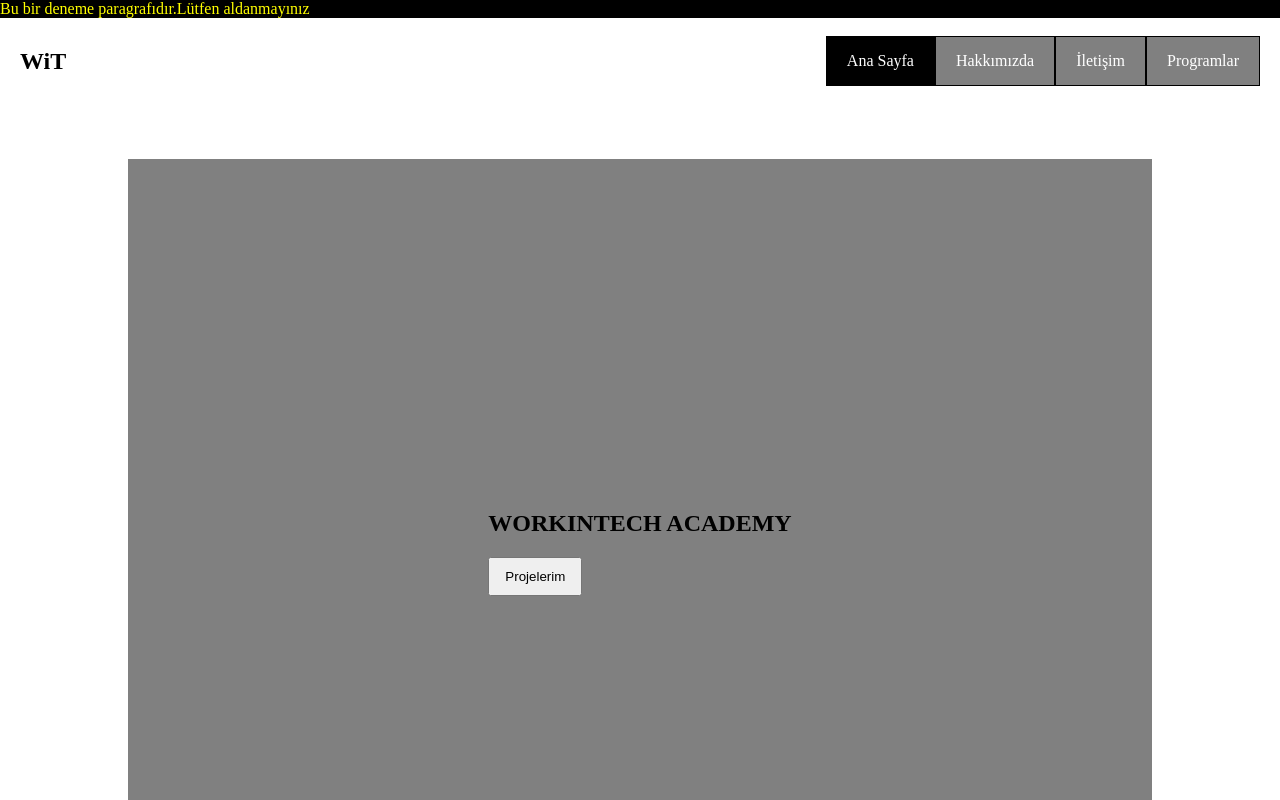
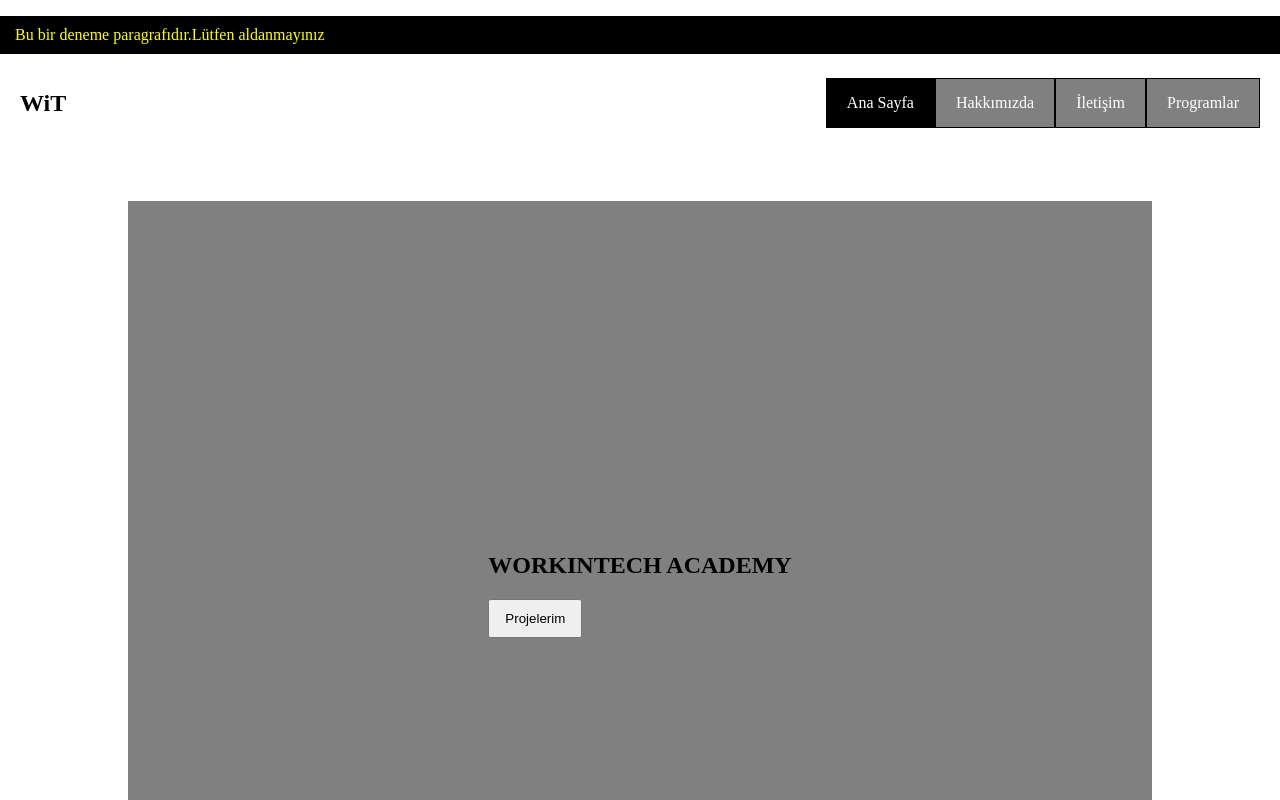
Before and after one commit to s-ege-ineyici/S3D3, a website built with Vite: page index.html in a window 1280 px wide. Shown: the top 800 px of the page. Built offline with nearby package versions, Linux system fonts and the light colour scheme.

Commit message:
Update index.css

```diff
--- a/index.css
+++ b/index.css
@@ -6,8 +6,7 @@
 p {
   background: black;
   color: yellow;
-  margin: 0;
-  padding: 0;
+  padding: 10px 15px
 }
 body {
   margin: 0;
```
